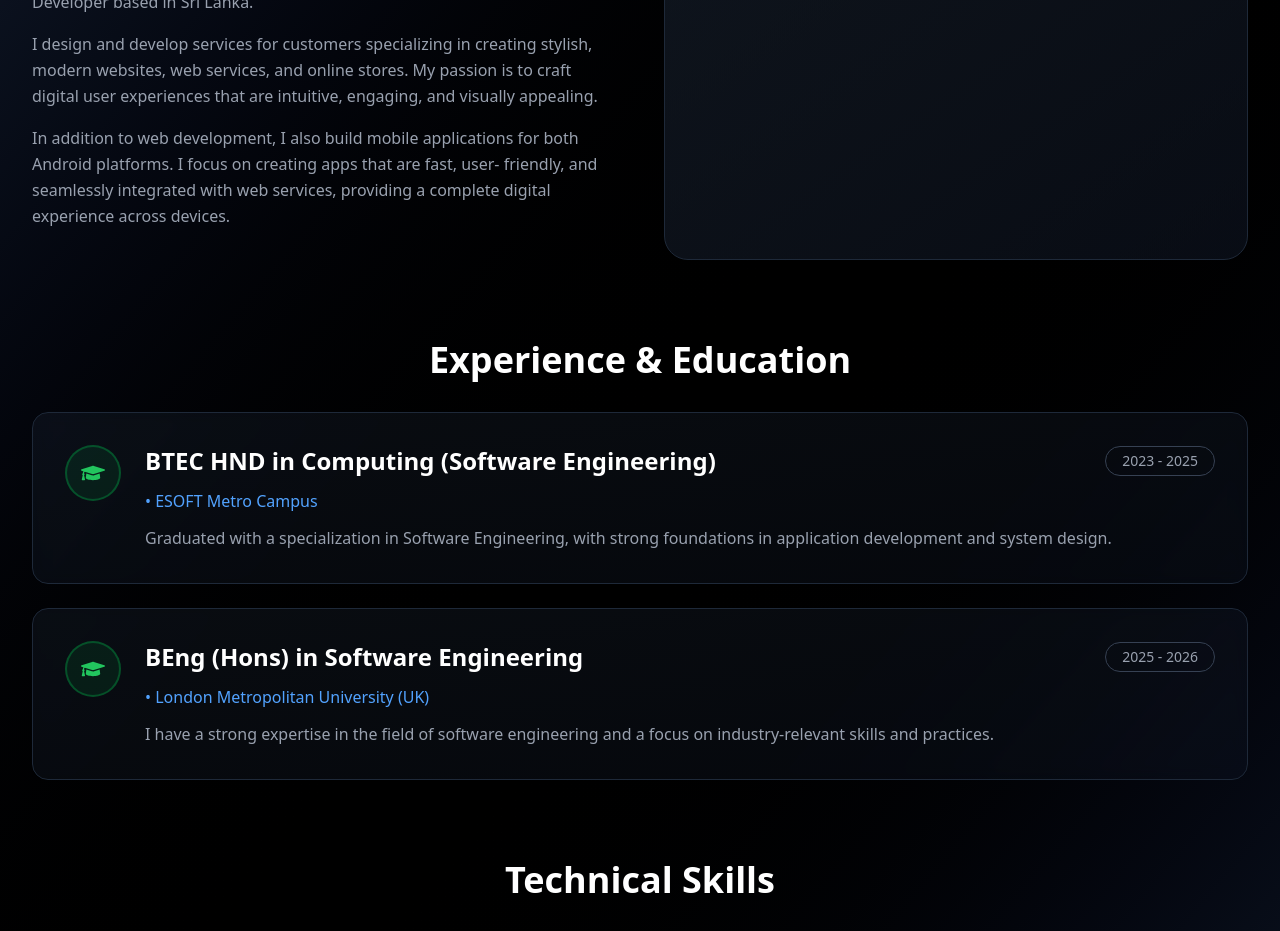
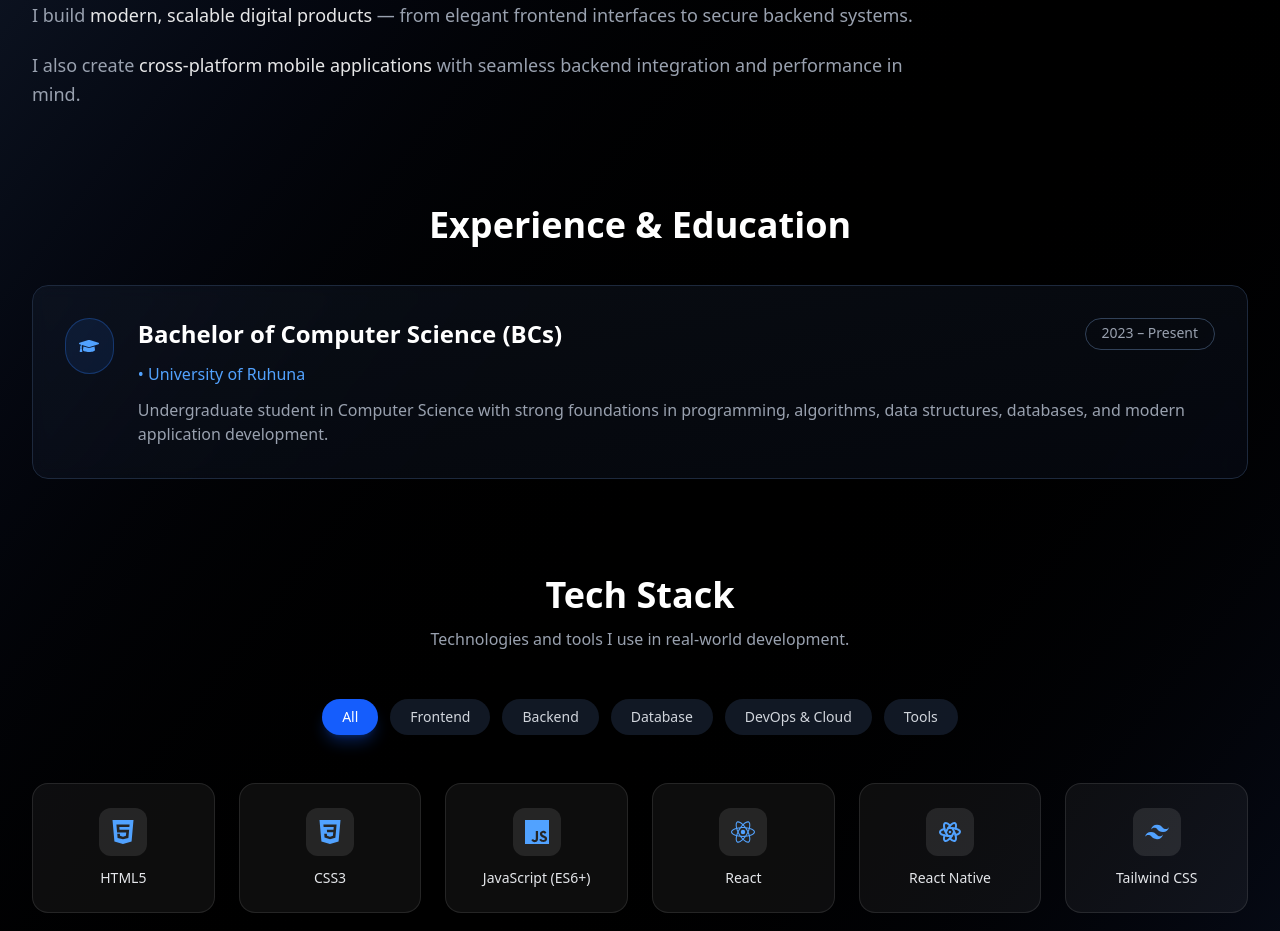
Before and after one commit to ThilinaRodrigo/tr_portfolio, a React (Vite) app: page / in a window 1280 px wide. Shown: the part 1820-2751 px from the top of the page. Built offline with nearby package versions, Linux system fonts and the light colour scheme.

Commit message:
feat: update portfolio details and add skills and education sections

```diff
--- a/index.html
+++ b/index.html
@@ -4,7 +4,7 @@
     <meta charset="UTF-8" />
     <link rel="icon" type="image/png" href="/src/assets/logo.png" />
     <meta name="viewport" content="width=device-width, initial-scale=1.0" />
-    <title>Thilina Rodrigo - Portfolio</title>
+    <title>Thilina Rodrigo - Full Stack Developer | CS Undergraduate </title>
   </head>
   <body>
     <div id="root"></div>
--- a/package.json
+++ b/package.json
@@ -13,6 +13,7 @@
     "@tailwindcss/vite": "^4.1.18",
     "react": "^19.2.0",
     "react-dom": "^19.2.0",
+    "react-icons": "^5.5.0",
     "react-router-dom": "^7.13.0",
     "react-scroll": "^1.9.3"
   },
--- a/src/App.tsx
+++ b/src/App.tsx
@@ -10,7 +10,7 @@ import Services from './components/sections/Services'
 
 function App() {
   return (
-    <div>
+    <div className='w-full'>
       {/* Navbar fixed at top */}
       <Navbar />
 
--- a/src/components/Navbar.tsx
+++ b/src/components/Navbar.tsx
@@ -9,9 +9,9 @@ const Navbar: React.FC = () => {
 
   const navLinks = [
     { name: "Home", to: "hero" },
-    { name: "Portfolio", to: "projects" },
     { name: "Services", to: "services" },
     { name: "About", to: "about" },
+    { name: "Portfolio", to: "projects" },
     { name: "Contact", to: "contact" },
   ];
 
--- a/src/components/sections/About.tsx
+++ b/src/components/sections/About.tsx
@@ -1,168 +1,136 @@
-import { FaGraduationCap } from "react-icons/fa";
+import { useState } from "react";
+import {
+  FaGraduationCap,
+} from "react-icons/fa";
+import {skills} from "../../constant/skills";
+import { education } from "../../constant/education";
 
 export default function About() {
-  const education = [
-    {
-      degree: "BTEC HND in Computing (Software Engineering)",
-      institution: "ESOFT Metro Campus",
-      period: "2023 - 2025",
-      description:
-        "Graduated with a specialization in Software Engineering, with strong foundations in application development and system design.",
-    },
-    {
-      degree: "BEng (Hons) in Software Engineering",
-      institution: "London Metropolitan University (UK)",
-      period: "2025 - 2026",
-      description:
-        "I have a strong expertise in the field of software engineering and a focus on industry-relevant skills and practices.",
-    },
-  ];
 
-  const skills = [
-    {
-      category: "Frontend",
-      items: [
-        "HTML",
-        "CSS",
-        "JavaScript",
-        "React",
-        "Bootstrap",
-        "React Native",
-        "Tailwind CSS",
-        "Material UI",
-      ],
-    },
-    {
-      category: "Backend",
-      items: ["Node.js", "Python", "Java", "C#", ".NET", "Php"],
-    },
-    {
-      category: "Database",
-      items: ["SQL", "MySQL", "Firebase"],
-    },
-    {
-      category: "Tools",
-      items: ["Git", "Github", "Expo", "Figma", "VS Code", "Visual Studio"],
-    },
-  ];
+
+  const [activeCategory, setActiveCategory] = useState("All");
+
+  const categories = ["All", ...skills.map((s) => s.category)];
+
+  const allSkills = skills.flatMap((group) =>
+    group.items.map((skill) => ({
+      name: skill.name,
+      category: group.category,
+      Icon: skill.icon, // <-- use skill.icon here instead of category icon
+    }))
+  );
+
+  const filteredSkills =
+    activeCategory === "All"
+      ? allSkills
+      : allSkills.filter((skill) => skill.category === activeCategory);
 
   return (
     <section
       id="about"
       className="min-h-screen bg-linear-to-br from-gray-900 via-black to-gray-900 text-white px-8 py-20"
     >
-      <div className="max-w-7xl mx-auto space-y-20">
-        {/* About Me Section */}
-        <div className="grid lg:grid-cols-2 gap-12 items-center">
-          {/* Left - Text Content */}
-          <div className="space-y-6">
-            <h2 className="text-4xl lg:text-5xl font-bold">About Me</h2>
+      <div className="max-w-7xl mx-auto space-y-24">
 
-            <div className="space-y-4 text-gray-400 leading-relaxed">
+        {/* About Me */}
+        <section className="max-w-4xl space-y-8">
+          <div>
+            <h2 className="text-4xl lg:text-5xl font-extrabold">About Me</h2>
+            <div className="h-1 w-16 bg-linear-to-r from-blue-400 to-blue-700 rounded-full mt-2" />
+          </div>
+
+          <div className="text-gray-400 text-lg leading-relaxed space-y-5">
             <p>
-                Hello! I'm Jeyaprashandh, a passionate Software Engineer and Full
-                Stack Developer based in Sri Lanka.
+              Hello! I'm{" "}
+              <span className="text-white font-semibold">Thilina Rodrigo</span>, a passionate Full Stack Developer based in Sri Lanka.
             </p>
-
             <p>
-                I design and develop services for customers specializing in creating
-                stylish, modern websites, web services, and online stores. My
-                passion is to craft digital user experiences that are intuitive,
-                engaging, and visually appealing.
+              I build <span className="text-white/90">modern, scalable digital products</span> — from elegant frontend interfaces to secure backend systems.
             </p>
-
             <p>
-                In addition to web development, I also build mobile applications for
-                both Android platforms. I focus on creating apps that are fast, user-
-                friendly, and seamlessly integrated with web services, providing a
-                complete digital experience across devices.
+              I also create <span className="text-white/90">cross-platform mobile applications</span> with seamless backend integration and performance in mind.
             </p>
           </div>
-          </div>
+        </section>
 
-          {/* Right - Placeholder for Image */}
-          <div className="relative h-96 lg:h-full min-h-100">
-            <div className="absolute inset-0 bg-linear-to-br from-gray-800/50 to-gray-900/50 rounded-3xl border border-gray-800"></div>
-          </div>
-        </div>
+        {/* Education */}
+        <div className="space-y-10">
+          <h2 className="text-3xl lg:text-4xl font-bold text-center">Experience & Education</h2>
 
-        {/* Experience & Education Section */}
-        <div className="space-y-8">
-          <h2 className="text-3xl lg:text-4xl font-bold text-center">
-            Experience & Education
-          </h2>
-
-          <div className="space-y-6">
           {education.map((edu, index) => (
             <div
               key={index}
-                className="group relative bg-linear-to-br from-gray-800/30 to-gray-900/30 backdrop-blur-sm border border-gray-800 rounded-2xl p-6 lg:p-8 hover:border-blue-500/50 transition-all duration-500 hover:shadow-xl hover:shadow-blue-500/10"
+              className="bg-linear-to-br from-slate-800/30 to-slate-900/30 backdrop-blur border border-slate-800 rounded-2xl p-8
+                         hover:border-blue-500/50 hover:shadow-xl hover:shadow-blue-500/10 transition"
             >
-                <div className="flex flex-col lg:flex-row gap-6">
-                  {/* Icon */}
-                  <div className="shrink-0">
-                    <div className="w-14 h-14 rounded-full bg-green-500/10 border-2 border-green-500/30 flex items-center justify-center group-hover:scale-110 transition-transform duration-300">
-                      <FaGraduationCap size={24} color="#22c55e" />
-                    </div>
+              <div className="flex gap-6">
+                <div className="w-14 h-14 rounded-full bg-blue-500/10 border border-blue-500/30 flex items-center justify-center">
+                  <FaGraduationCap className="text-blue-400 text-xl" />
                 </div>
 
-                  {/* Content */}
-                  <div className="flex-1 space-y-3">
-                    <div className="flex flex-col lg:flex-row lg:items-center lg:justify-between gap-2">
-                      <h3 className="text-xl lg:text-2xl font-bold">
-                        {edu.degree}
-                      </h3>
-                      <span className="text-sm px-4 py-1 border border-gray-700 rounded-full text-gray-400 w-fit">
+                <div className="space-y-3">
+                  <div className="flex flex-wrap justify-between gap-2">
+                    <h3 className="text-xl lg:text-2xl font-bold">{edu.degree}</h3>
+                    <span className="text-sm px-4 py-1 border border-slate-700 rounded-full text-gray-400">
                       {edu.period}
                     </span>
                   </div>
 
-                    <p className="text-blue-400 font-medium">
-                      • {edu.institution}
-                    </p>
-
-                    <p className="text-gray-400 leading-relaxed">
-                      {edu.description}
-                    </p>
+                  <p className="text-blue-400 font-medium">• {edu.institution}</p>
+                  <p className="text-gray-400">{edu.description}</p>
                 </div>
               </div>
             </div>
           ))}
         </div>
+
+        {/* Tech Stack */}
+        <div className="space-y-12">
+          <div className="text-center space-y-3">
+            <h2 className="text-3xl lg:text-4xl font-bold">Tech Stack</h2>
+            <p className="text-gray-400">
+              Technologies and tools I use in real-world development.
+            </p>
           </div>
 
-        {/* Technical Skills Section */}
-        <div className="space-y-8">
-          <h2 className="text-3xl lg:text-4xl font-bold text-center">
-            Technical Skills
-          </h2>
+          {/* Filters */}
+          <div className="flex flex-wrap justify-center gap-3">
+            {categories.map((cat) => (
+              <button
+                key={cat}
+                onClick={() => setActiveCategory(cat)}
+                className={`px-5 py-2 rounded-full text-sm font-medium transition
+                  ${
+                    activeCategory === cat
+                      ? "bg-blue-600 text-white shadow-lg shadow-blue-600/30"
+                      : "bg-slate-800/60 text-gray-300 hover:bg-slate-700/70"
+                  }`}
+              >
+                {cat}
+              </button>
+            ))}
+          </div>
 
-          <div className="grid sm:grid-cols-2 lg:grid-cols-4 gap-6">
-            {skills.map((skillGroup, index) => (
+          {/* Skill Cards */}
+          <div className="grid grid-cols-2 sm:grid-cols-3 md:grid-cols-4 lg:grid-cols-6 gap-6">
+            {filteredSkills.map((skill, index) => {
+              const Icon = skill.Icon;
+              return (
                 <div
                   key={index}
-                className="bg-linear-to-br from-gray-800/30 to-gray-900/30 backdrop-blur-sm border border-gray-800 rounded-2xl p-6 hover:border-blue-500/50 transition-all duration-500 hover:shadow-xl hover:shadow-blue-500/10"
+                  className="group bg-white/5 border border-white/10 rounded-2xl p-6 flex flex-col items-center text-center
+                             hover:border-blue-500/40 hover:shadow-xl hover:shadow-blue-500/10 transition"
                 >
-                {/* Category Title */}
-                <h3 className="text-xl font-bold mb-4 pb-3 border-b border-gray-700">
-                  {skillGroup.category}
-                </h3>
-
-                {/* Skills Tags */}
-                <div className="flex flex-wrap gap-2">
-                  {skillGroup.items.map((skill, skillIndex) => (
-                    <span
-                      key={skillIndex}
-                      className="px-3 py-1.5 bg-gray-800/50 border border-gray-700 rounded-full text-sm text-gray-300 hover:border-blue-500/50 hover:text-blue-400 transition-all duration-300 cursor-default"
-                    >
-                      {skill}
-                    </span>
-                  ))}
+                  <div className="w-12 h-12 rounded-xl bg-white/10 flex items-center justify-center mb-3 group-hover:scale-110 transition">
+                    <Icon className="text-blue-400 text-2xl" />
+                  </div>
+                  <p className="text-sm font-medium text-gray-200">{skill.name}</p>
+                </div>
+              );
+            })}
           </div>
         </div>
-            ))}
-          </div>
-        </div>
+
       </div>
     </section>
   );
--- a/src/components/sections/Hero.tsx
+++ b/src/components/sections/Hero.tsx
@@ -44,7 +44,7 @@ const Hero: React.FC = () => {
           <div className="flex items-center gap-3">
             <div className="h-1 w-1 bg-blue-500 rounded-full animate-pulse" />
             <p className="text-xl lg:text-2xl text-gray-300 font-semibold">
-              Full Stack Developer | Researcher
+              Full Stack Developer | CS Undergraduate
             </p>
           </div>
 
--- a/src/components/sections/Services.tsx
+++ b/src/components/sections/Services.tsx
@@ -87,7 +87,7 @@ const Services: React.FC = () => {
         {/* Carousel */}
         <div className="relative">
           {/* Navigation Buttons */}
-          <div className="absolute -top-20 right-0 flex gap-4">
+          <div className="absolute -top-20 right-0 items-center gap-4 hidden lg:flex">
             <button
               onClick={prevSlide}
               className="w-12 h-12 rounded-full border border-gray-700 hover:border-blue-500 flex items-center justify-center transition-all duration-300 hover:bg-blue-500/10"
--- /dev/null
+++ b/src/constant/education.ts
@@ -0,0 +1,9 @@
+export const education = [
+    {
+      degree: "Bachelor of Computer Science (BCs)",
+      institution: "University of Ruhuna",
+      period: "2023 – Present",
+      description:
+        "Undergraduate student in Computer Science with strong foundations in programming, algorithms, data structures, databases, and modern application development.",
+    },
+  ];
--- /dev/null
+++ b/src/constant/skills.ts
@@ -0,0 +1,86 @@
+import {
+  SiHtml5,
+  SiCss3,
+  SiJavascript,
+  SiReact,
+  SiPhp,
+  SiSpringboot,
+  SiMysql,
+  SiPostgresql,
+  SiDocker,
+  SiAmazon,
+  SiGit,
+  SiGithub,
+  SiPostman,
+  SiTailwindcss,
+  SiBootstrap,
+  SiExpo,
+  SiIntellijidea,
+} from "react-icons/si";
+
+import { VscVscode } from "react-icons/vsc";
+import { TbBrandReactNative } from "react-icons/tb";
+
+import {
+  FaCode,
+  FaServer,
+  FaDatabase,
+  FaCloud,
+  FaTools,
+  FaJava,
+} from "react-icons/fa";
+
+
+export const skills = [
+    {
+      category: "Frontend",
+      icon: FaCode,
+      items: [
+        { name: "HTML5", icon: SiHtml5 },
+        { name: "CSS3", icon: SiCss3 },
+        { name: "JavaScript (ES6+)", icon: SiJavascript },
+        { name: "React", icon: SiReact },
+        { name: "React Native", icon: TbBrandReactNative },
+        { name: "Tailwind CSS", icon: SiTailwindcss },
+        { name: "Bootstrap", icon: SiBootstrap },
+      ],
+    },
+    {
+      category: "Backend",
+      icon: FaServer,
+      items: [
+        { name: "Java", icon: FaJava },
+        { name: "PHP", icon: SiPhp },
+        { name: "Spring Boot", icon: SiSpringboot },
+      ],
+    },
+    {
+      category: "Database",
+      icon: FaDatabase,
+      items: [
+        { name: "SQL", icon: SiMysql },
+        { name: "MySQL", icon: SiMysql },
+        { name: "PostgreSQL", icon: SiPostgresql },
+      ],
+    },
+    {
+      category: "DevOps & Cloud",
+      icon: FaCloud,
+      items: [
+        { name: "AWS", icon: SiAmazon },
+        { name: "Docker", icon: SiDocker },
+      ],
+    },
+    {
+      category: "Tools",
+      icon: FaTools,
+      items: [
+        { name: "Git", icon: SiGit },
+        { name: "GitHub", icon: SiGithub },
+        { name: "Expo", icon: SiExpo },
+        { name: "Postman", icon: SiPostman },
+        { name: "IntelliJ IDEA", icon: SiIntellijidea },
+        { name: "VS Code", icon: VscVscode },
+      ],
+    },
+  ];
--- a/src/index.css
+++ b/src/index.css
@@ -0,0 +1,4 @@
+html,
+body {
+  overflow-x: hidden;
+}
```
Also changed, not shown: 1 other file (tests, documents, lock files or other folders). Lines whose indentation alone changed are shown as unchanged.
